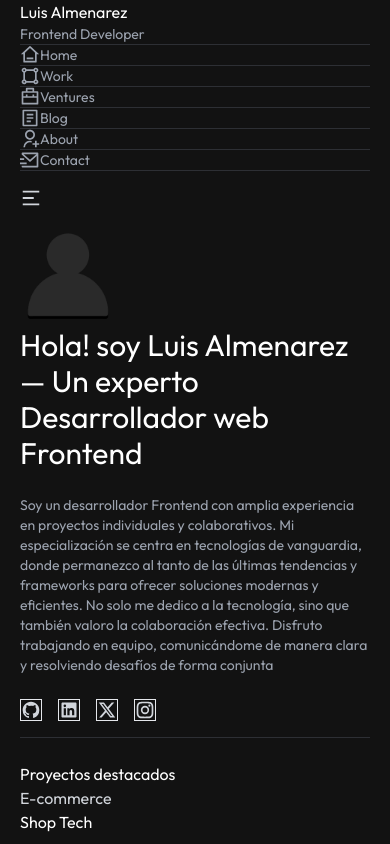
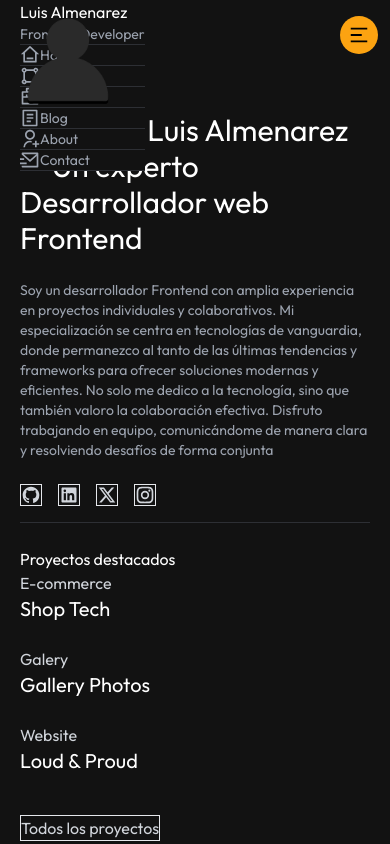
Before and after one commit to luisalmenarez/NextJS-TypeScript, a Next.js app: page / in a window 390 px wide. Shown: the top 844 px of the page. Built offline with nearby package versions, Linux system fonts and the light colour scheme.

Commit message:
Update button menu responsive

```diff
--- /dev/null
+++ b/Components/Ui/ButtonIcon.tsx
@@ -0,0 +1,18 @@
+import { cn } from "@/libs/utils";
+import { IconType } from "react-icons";
+
+interface ButtonIconProps {
+  icon: IconType;
+  onClick: () => void;
+  className?: string;
+}
+
+const ButtonIcon = ({ icon: Icon, className, onClick }: ButtonIconProps) => {
+  return (
+    <button type="button" className={cn("", className)} onClick={onClick}>
+      <Icon size={22} />
+    </button>
+  );
+};
+
+export default ButtonIcon;
--- a/app/(root)/layout.tsx
+++ b/app/(root)/layout.tsx
@@ -3,6 +3,7 @@
 import { ReactNode, useState } from "react";
 import { RiMenu2Fill } from "react-icons/ri";
 import { Sidebar } from "@/Components/Shared/Sidebar";
+import ButtonIcon from "@/Components/Ui/ButtonIcon";
 
 const MainLayout = ({ children }: { children: ReactNode }) => {
   const [showMenu, setShowMenu] = useState(false);
@@ -10,9 +11,11 @@ const MainLayout = ({ children }: { children: ReactNode }) => {
   return (
     <section>
       <Sidebar showMenu={showMenu} onClose={() => setShowMenu(false)} />
-      <button type="button" className="mt-4 lg:hidden">
-        <RiMenu2Fill onClick={() => setShowMenu(true)} size={22} />
-      </button>
+      <ButtonIcon
+        icon={RiMenu2Fill}
+        onClick={() => setShowMenu(true)}
+        className="text-black text-xl mt-4 lg:hidden fixed right-3 z-30 bg-primary p-2 rounded-full"
+      />
       {children}
     </section>
   );
```
